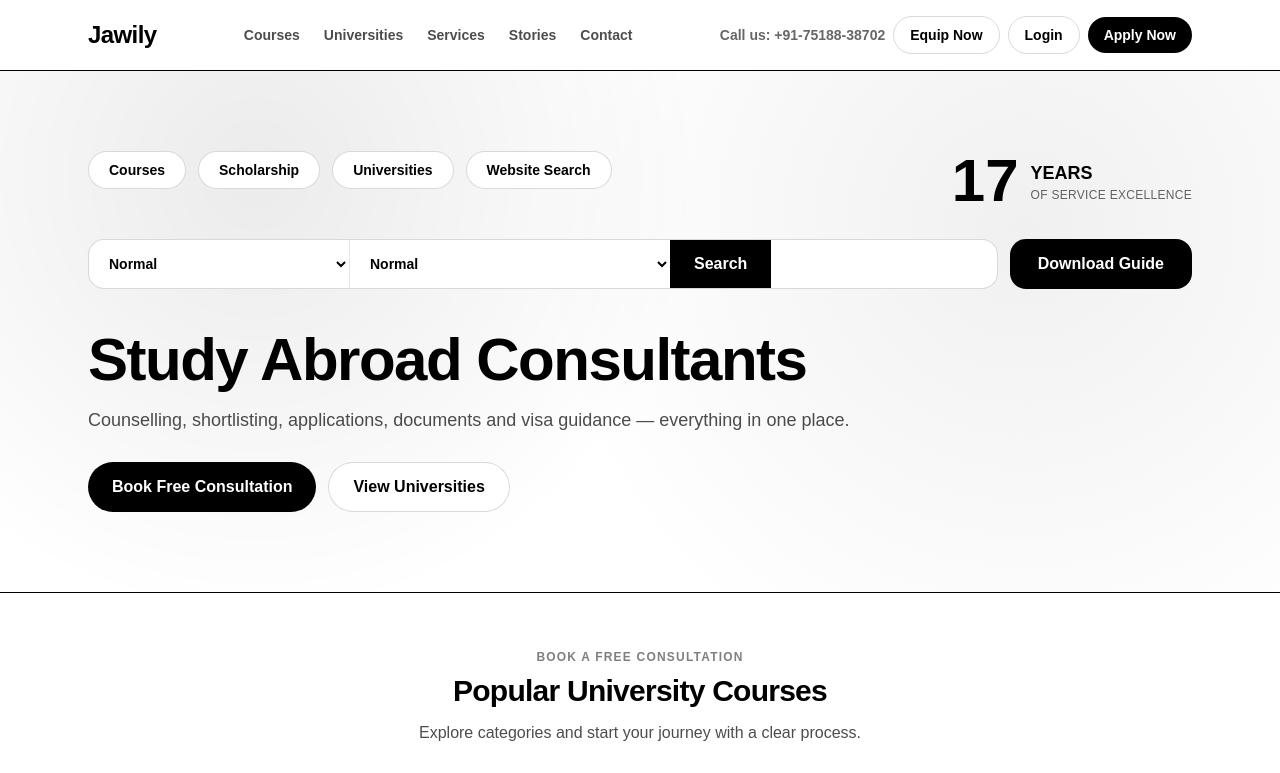
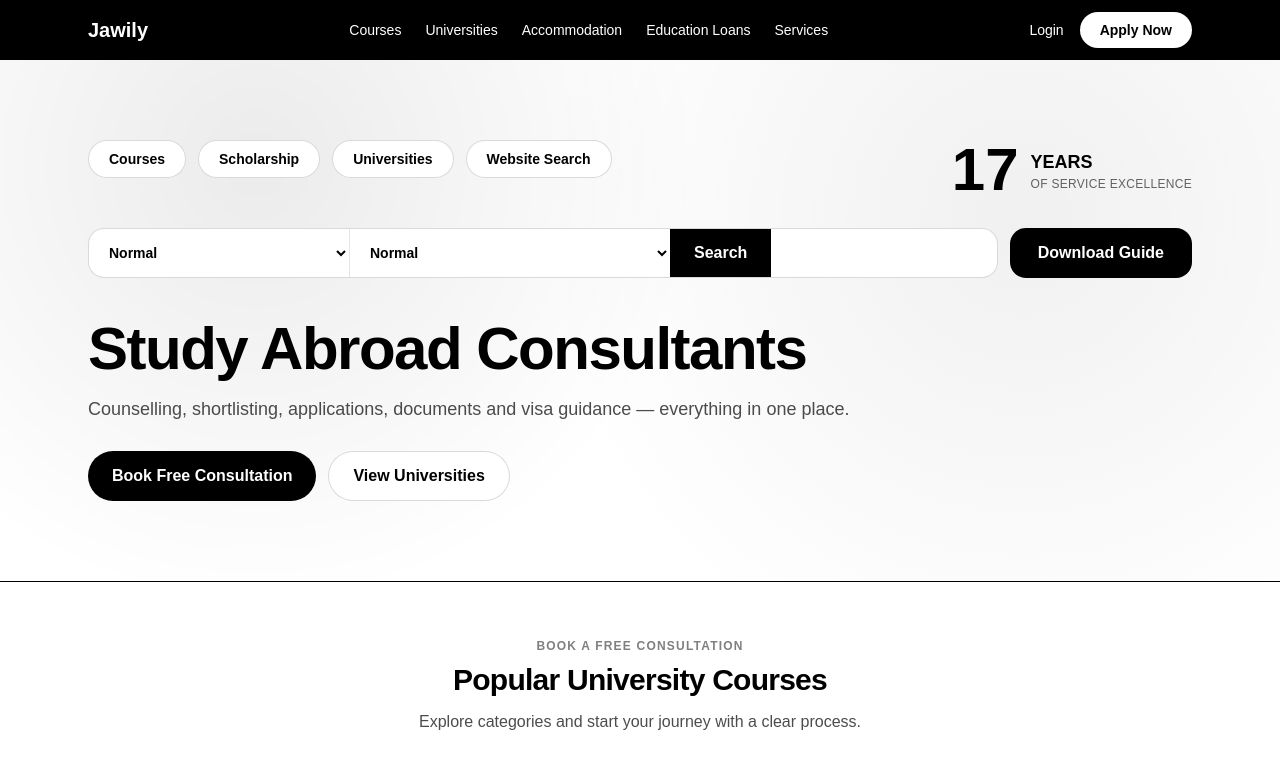
Before and after one commit to Zareedazam/jawily_edu, a Next.js app: page / in a window 1280 px wide. Shown: the top 773 px of the page. Built offline with nearby package versions, Linux system fonts and the light colour scheme.

Commit message:
Update page.tsx

```diff
--- a/app/page.tsx
+++ b/app/page.tsx
@@ -3,53 +3,36 @@ import Link from "next/link";
 export default function Page() {
   return (
     <div className="min-h-screen bg-white text-black">
-      {/* SINGLE HEADER */}
-      <header className="border-b bg-white sticky top-0 z-50">
-        <div className="mx-auto max-w-6xl px-6 py-4 flex items-center justify-between gap-6">
-          {/* Left */}
-          <div className="text-2xl font-black tracking-tight">Jawily</div>
+      {/* HEADER */}
+      <header className="bg-black sticky top-0 z-50">
+  <div className="mx-auto max-w-6xl px-6 py-3 flex items-center justify-between">
 
-          {/* Center */}
-          <nav className="hidden md:flex items-center gap-6 text-sm font-semibold text-black/70">
-            <a className="hover:text-black" href="/courses">Courses</a>
-            <a className="hover:text-black" href="/universities">Universities</a>
-            <a className="hover:text-black" href="/services">Services</a>
-            <a className="hover:text-black" href="/stories">Stories</a>
-            <a className="hover:text-black" href="/contact">Contact</a>
-          </nav>
+    <div className="text-xl font-semibold text-white">
+      Jawily
+    </div>
 
-          {/* Right (UPDATED) */}
-          <div className="flex items-center gap-2 flex-wrap justify-end">
-            <span className="hidden lg:block text-sm font-semibold text-black/60">
-              Call us: +91-75188-38702
-            </span>
+    <nav className="hidden md:flex items-center gap-6 text-sm font-medium text-white">
+      <a className="hover:opacity-70 transition" href="/courses">Courses</a>
+      <a className="hover:opacity-70 transition" href="/universities">Universities</a>
+      <a className="hover:opacity-70 transition" href="/accommodation">Accommodation</a>
+      <a className="hover:opacity-70 transition" href="/education-loans">Education Loans</a>
+      <a className="hover:opacity-70 transition" href="/services">Services</a>
+    </nav>
 
-            {/* Equip Now -> /apply */}
-            <Link
-              href="/apply"
-              className="px-4 py-2 rounded-full border border-black/15 hover:border-black/30 text-sm font-semibold"
-            >
-              Equip Now
-            </Link>
+    <div className="flex items-center gap-4">
+      <a className="text-sm text-white hover:opacity-70 transition" href="/login">
+        Login
+      </a>
+      <a
+        href="/apply"
+        className="rounded-full bg-white px-5 py-2 text-sm font-semibold text-black hover:bg-gray-200 transition"
+      >
+        Apply Now
+      </a>
+    </div>
 
-            {/* Login -> /login */}
-            <Link
-              href="/login"
-              className="px-4 py-2 rounded-full border border-black/15 hover:border-black/30 text-sm font-semibold"
-            >
-              Login
-            </Link>
-
-            {/* Apply Now -> /apply */}
-            <Link
-              href="/apply"
-              className="px-4 py-2 rounded-full bg-black text-white hover:opacity-90 text-sm font-semibold"
-            >
-              Apply Now
-            </Link>
-          </div>
-        </div>
-      </header>
+  </div>
+</header>
 
       {/* HERO */}
       <section className="relative overflow-hidden border-b">
```
